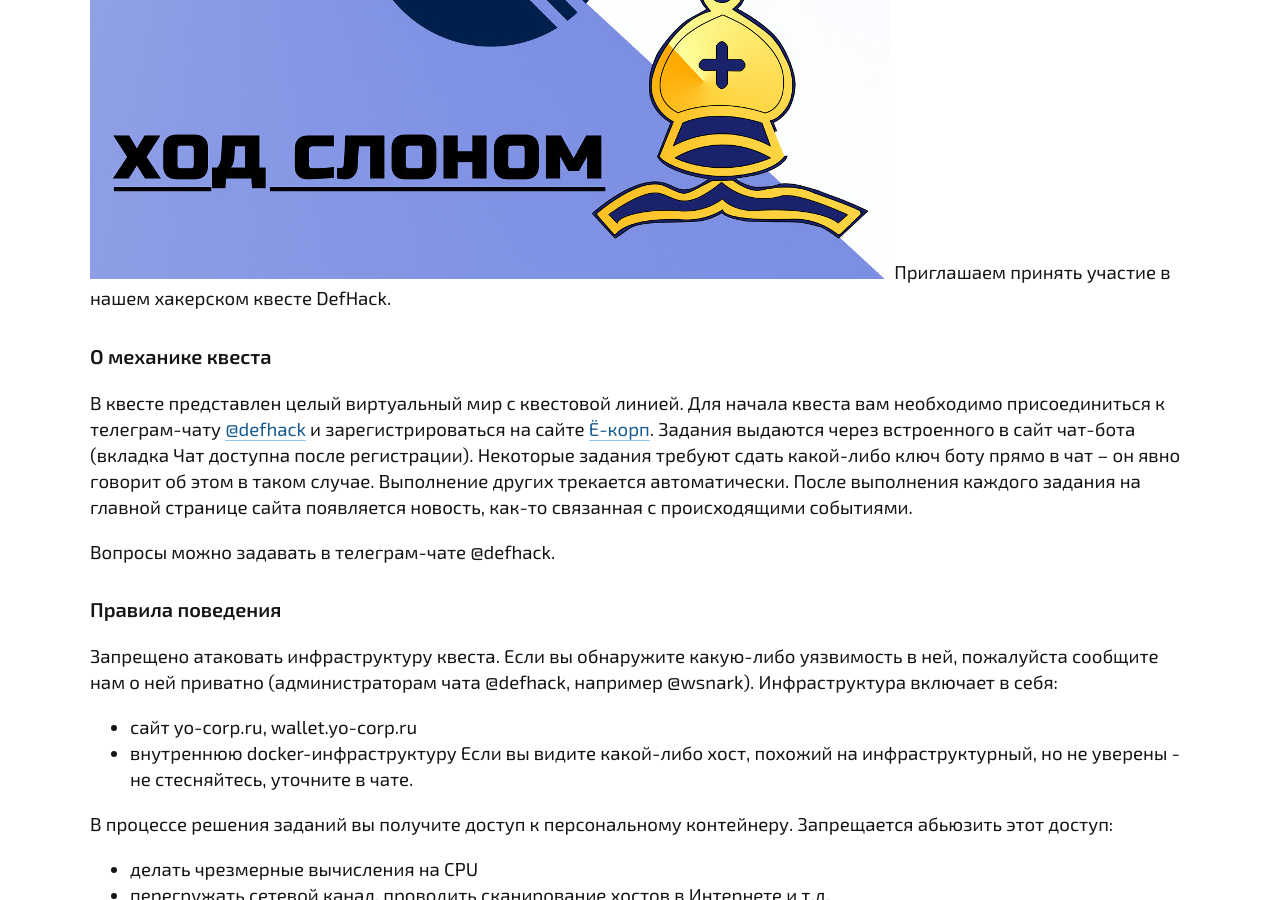
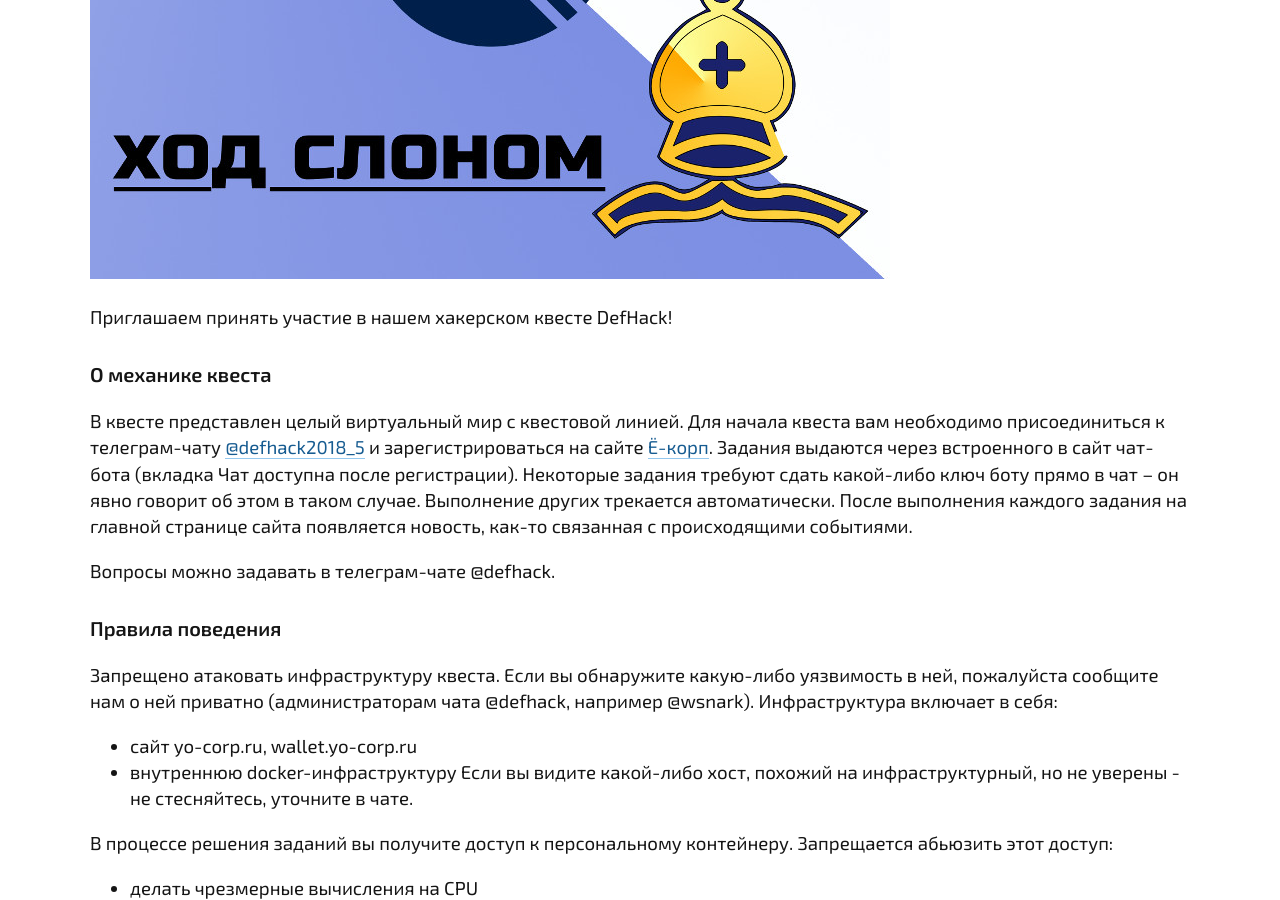
Before and after one commit to defcon-nn/defcon-nn.github.io, a Jekyll site: the page built from defhack.md, in a window 1280 px wide and 900 px high, scrolled down 853 px. Built offline with Jekyll 4.4.1, drawn with Linux system fonts in a browser that asks for light colours.

Commit message:
Fix typo

```diff
--- a/defhack.md
+++ b/defhack.md
@@ -7,11 +7,12 @@
 # DefHack 2018.5: Ход слоном (Beta)
 
 ![Logo](images/defhack.jpg)
-Приглашаем принять участие в нашем хакерском квесте DefHack.
+
+Приглашаем принять участие в нашем хакерском квесте DefHack!
 
 ## О механике квеста
 
-В квесте представлен целый виртуальный мир с квестовой линией. Для начала квеста вам необходимо присоединиться к телеграм-чату [@defhack](https://t.me/defhack2018_5) и зарегистрироваться на сайте [Ё-корп](https://yo-corp.ru). Задания выдаются через встроенного в сайт чат-бота (вкладка Чат доступна после регистрации). Некоторые задания требуют сдать какой-либо ключ боту прямо в чат -- он явно говорит об этом в таком случае. Выполнение других трекается автоматически. После выполнения каждого задания на главной странице сайта появляется новость, как-то связанная с происходящими событиями.
+В квесте представлен целый виртуальный мир с квестовой линией. Для начала квеста вам необходимо присоединиться к телеграм-чату [@defhack2018_5](https://t.me/defhack2018_5) и зарегистрироваться на сайте [Ё-корп](https://yo-corp.ru). Задания выдаются через встроенного в сайт чат-бота (вкладка Чат доступна после регистрации). Некоторые задания требуют сдать какой-либо ключ боту прямо в чат -- он явно говорит об этом в таком случае. Выполнение других трекается автоматически. После выполнения каждого задания на главной странице сайта появляется новость, как-то связанная с происходящими событиями.
 
 Вопросы можно задавать в телеграм-чате @defhack.
 
```
